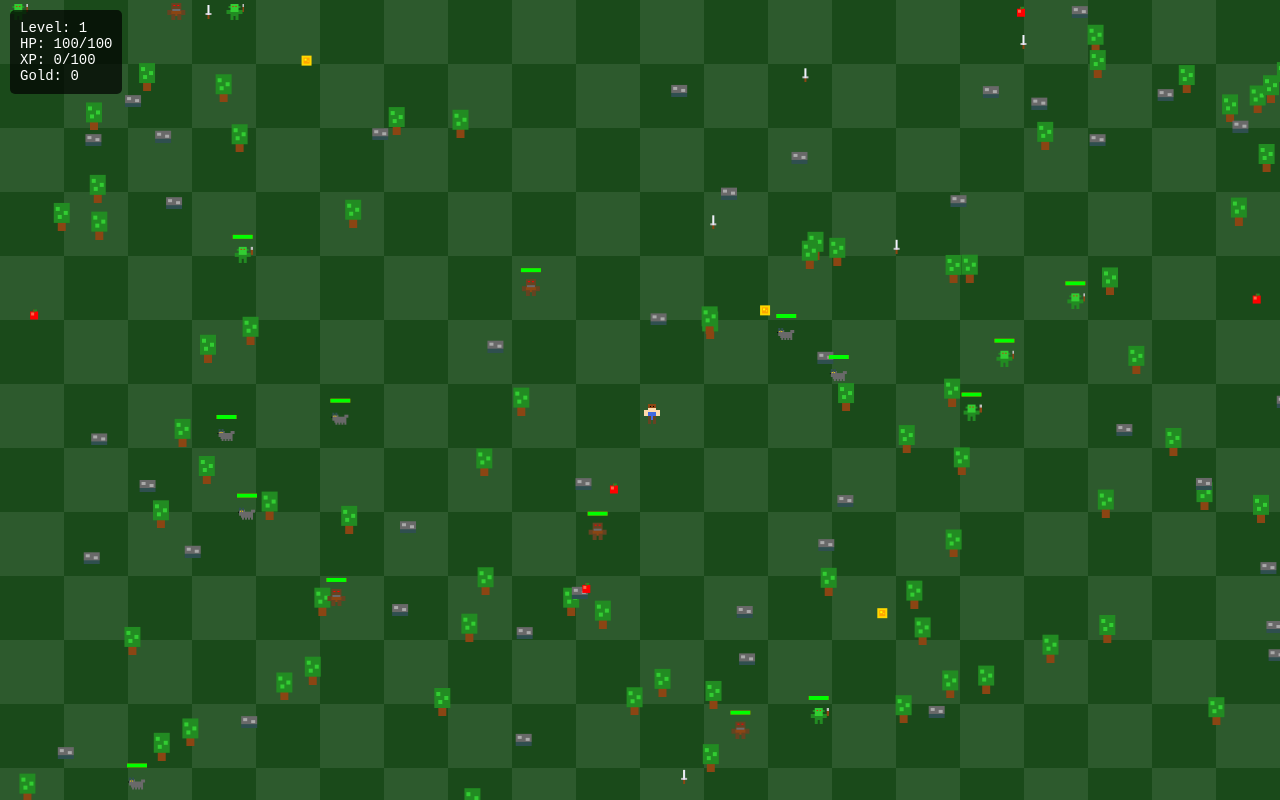
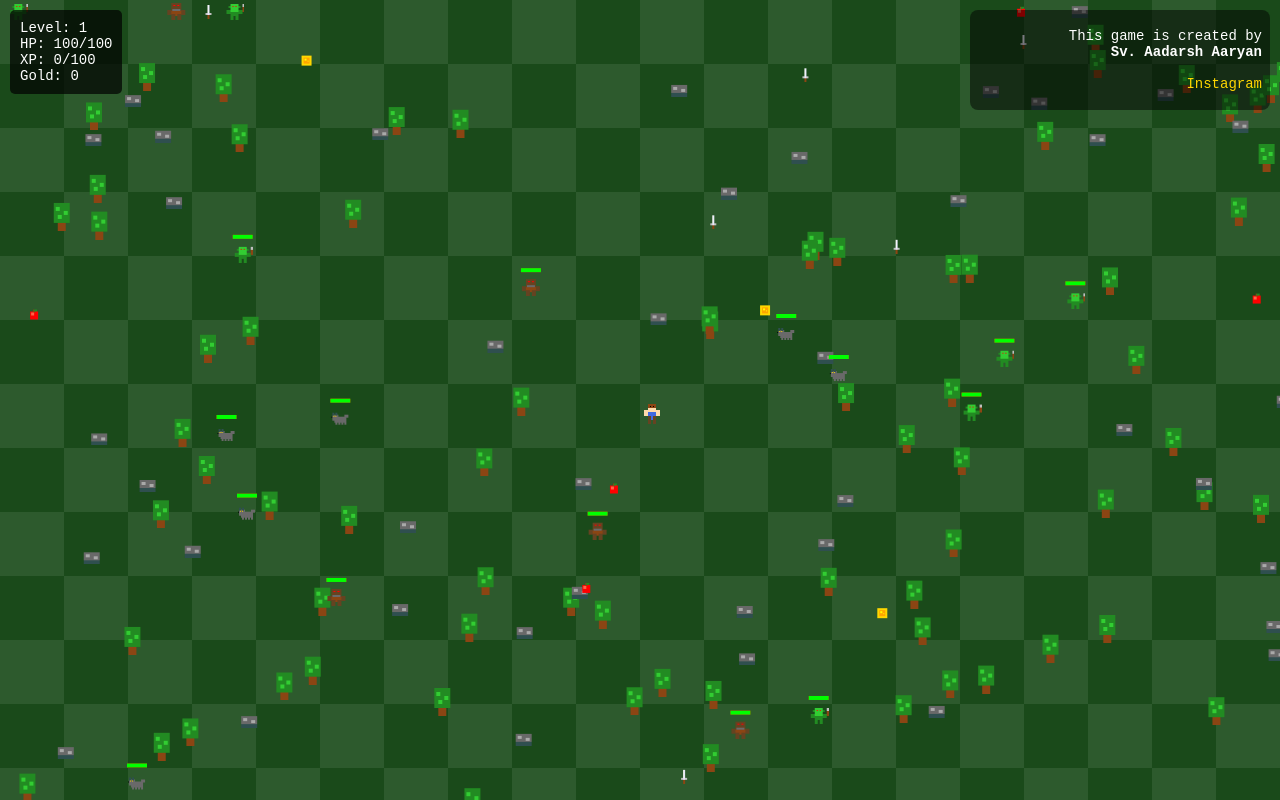
Before and after one commit to SvAadarshAaryan/official, a plain HTML site: page index.html in a window 1280 px wide. Drawn offline with Linux system fonts and the light colour scheme.

Commit message:
Update index.html

```diff
--- a/index.html
+++ b/index.html
@@ -1,6 +1,3 @@
-<!--This game is created by <b>Sv. Aadarsh Aaryan</b><br><a href="https://www.instagram.com/aadarshaaryan.official/>Instagram</a>-->
-
-
 <!DOCTYPE html>
 <html lang="en">
 <head>
@@ -976,5 +973,21 @@
         gameLoop();
         // Made By PKAutuly02
     </script>
+    <!-- Credit Section -->
+<div style="position:fixed; top:10px; right:10px;
+  background:rgba(0,0,0,0.5);
+  padding:8px;
+  border-radius:8px;
+  color:white;
+  font-size:14px;
+  text-align:right;
+  aspect-ratio:3/1;
+  width:300px;
+  display:flex;
+  flex-direction:column;
+  justify-content:center;">
+  This game is created by <b>Sv. Aadarsh Aaryan</b><br>
+  <a href="https://www.instagram.com/aadarshaaryan.official/" target="_blank" style="color:#FFD700; text-decoration:none;">Instagram</a>
+</div>
 </body>
 </html>
```
